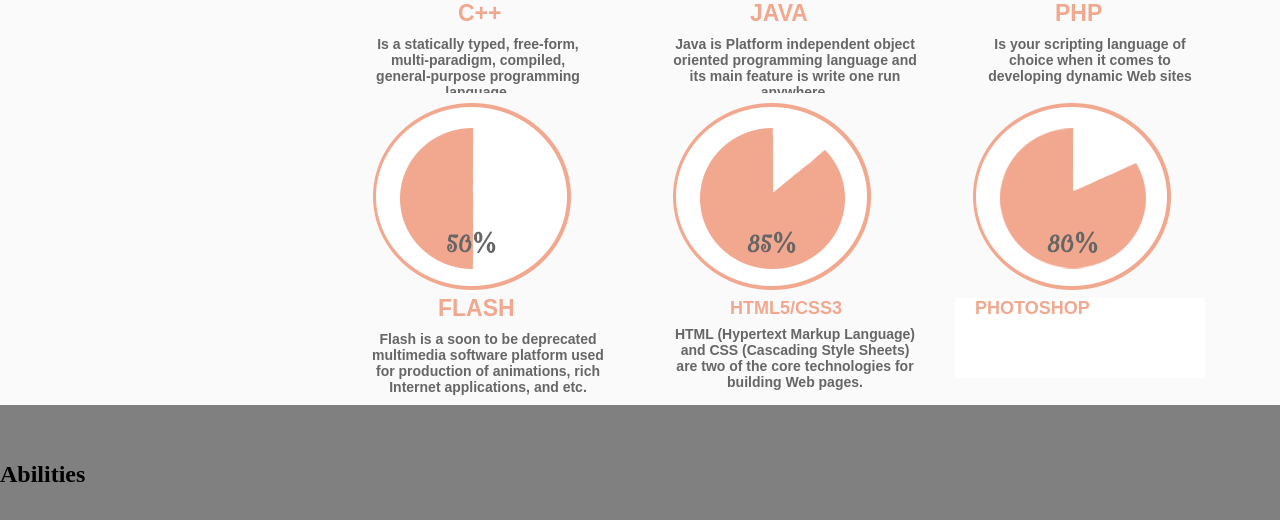
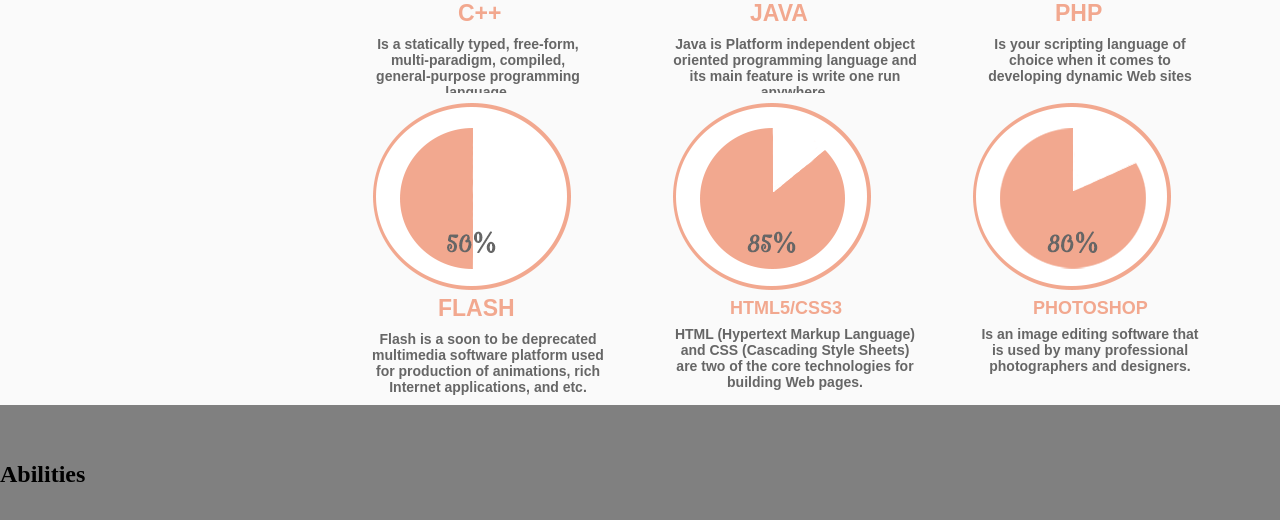
Before and after one commit to mryelisse/GONZALES_MaryElisse_PersonalWebsite, a plain HTML site: page Home.html in a window 1280 px wide. Shown: the part 2526-3046 px from the top of the page. Drawn offline with Linux system fonts and the light colour scheme.

Commit message:
Update the skills page

```diff
--- a/Home.html
+++ b/Home.html
@@ -191,8 +191,8 @@
 			</div>
 
 			<div class="skill6">
-				<h3 style = "padding-left: 20px; margin-top: 10px; line-height: 0px; color: #F2A88F; font-family: 'Ruluko', sans-serif; font-size: 18px;"><b>PHOTOSHOP</b></h3>
-				<h3 style = "padding-left: 20px; color: #666666; font-family: 'Ruluko', sans-serif; font-size: 14px; text-align: center;"></h3>
+				<h3 style = "padding-left: 78px; margin-top: 10px; line-height: 0px; color: #F2A88F; font-family: 'Ruluko', sans-serif; font-size: 18px;"><b>PHOTOSHOP</b></h3>
+				<h3 style = "padding-left: 20px; color: #666666; font-family: 'Ruluko', sans-serif; font-size: 14px; text-align: center;">Is an image editing software that is used by many professional photographers and designers. </h3>
 			</div>
 
 		</div>
--- a/Style/Style.css
+++ b/Style/Style.css
@@ -358,8 +358,7 @@
 		   height: 100px;
 		   overflow:hidden; }
 
- .skill6 { background-color: #FFFFFF;
-		   position: absolute;
+ .skill6 { position: absolute;
 		   top: 625px;
 	       left: 955px;
    	       width: 250px;
```
